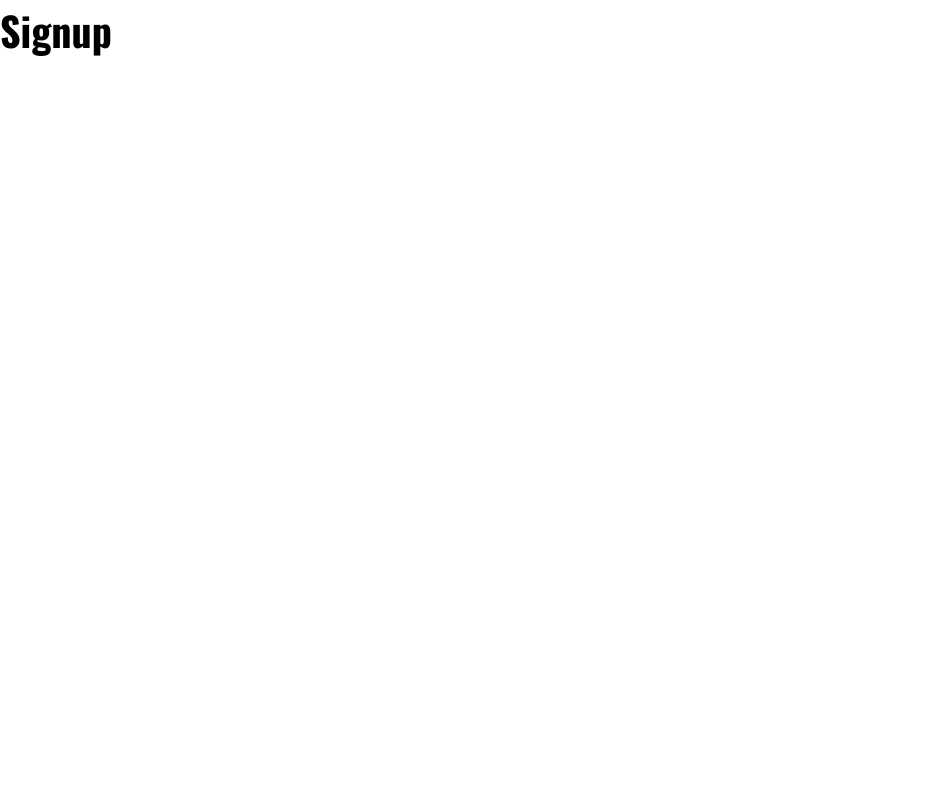
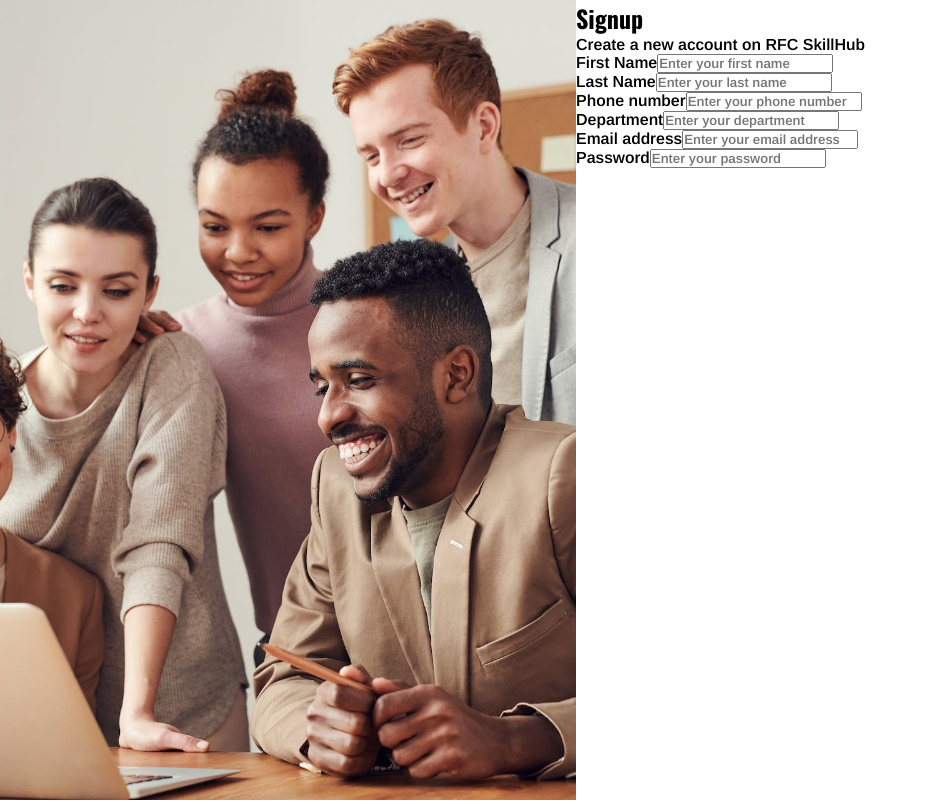
Before and after one commit to Eyaiscoding/skillhub-client, a React (Create React App) app: page /signup in a window 1280 px wide. Shown: the whole page, without its empty margins (0-928 px from the left). Built offline with nearby package versions, Linux system fonts and the light colour scheme.

Commit message:
Added input boxes

```diff
--- a/src/components/layouts/navbar/Navbar.js
+++ b/src/components/layouts/navbar/Navbar.js
@@ -7,7 +7,7 @@ const Navbar=({ darkTheme }) => {
     return(
         <section className={ `navbar-container  ${darkTheme ? 'background-dark relative' : 'background-transparent'}`}>
             <div className="container flex justify-between align-center">
-                <a href="#" className="logo"> RFC <span className="text-primary">SkillHub</span> </a>
+                <a href="/" className="logo"> RFC <span className="text-primary">SkillHub</span> </a>
                 <nav className="nav-links-container">
                     <Link to={"/"} className="nav-links" >Home</Link>
                     <Link to={"/courses"} className="nav-links" >Courses</Link>
--- a/src/pages/signuppage/Signup.js
+++ b/src/pages/signuppage/Signup.js
@@ -1,10 +1,45 @@
 import React from "react";
 import './signup.styles.css';
-
+import AuthBgImg from '../../assets/auth-bg.jpg'
 const Signup = () => {
     return(
-        <section>
-            <h1>Signup</h1>
+        <section className="signup-container">
+            <div className="signup-img-container">
+                <img src={AuthBgImg} alt="authentication-background" />
+            </div>
+            <div className="signup-content-container">
+                <div className="content-wrapper">
+                    <h2>Signup</h2>
+                    <p>Create a new account on RFC SkillHub</p>
+
+                    <form>
+                        <div className="form-group">
+                            <label>First Name</label>
+                            <input type="text" className="form-input" placeholder="Enter your first name" />
+                        </div>
+                        <div className="form-group">
+                            <label>Last Name</label>
+                            <input type="text" className="form-input" placeholder="Enter your last name" />
+                        </div>
+                        <div className="form-group">
+                            <label>Phone number</label>
+                            <input type="tel" className="form-input" placeholder="Enter your phone number" />
+                        </div>
+                        <div className="form-group">
+                            <label>Department</label>
+                            <input type="text" className="form-input" placeholder="Enter your department" />
+                        </div>
+                        <div className="form-group">
+                            <label>Email address</label>
+                            <input type="email" className="form-input" placeholder="Enter your email address" />
+                        </div>
+                        <div className="form-group">
+                            <label>Password</label>
+                            <input type="password" className="form-input" placeholder="Enter your password" />
+                        </div>
+                    </form>
+                </div>
+            </div>
         </section>
     )
 }
--- a/src/pages/signuppage/signup.styles.css
+++ b/src/pages/signuppage/signup.styles.css
@@ -0,0 +1,15 @@
+.signup-container{
+    display: flex;
+}
+
+.signup-img-container{
+    width: 45%;
+    overflow: hidden;
+}
+
+.signup-img-container img{
+    width: 100%;
+    height: 100vh;
+    object-fit: cover;
+
+}
```
Also changed, not shown: src/assets/auth-bg.jpg (added).
